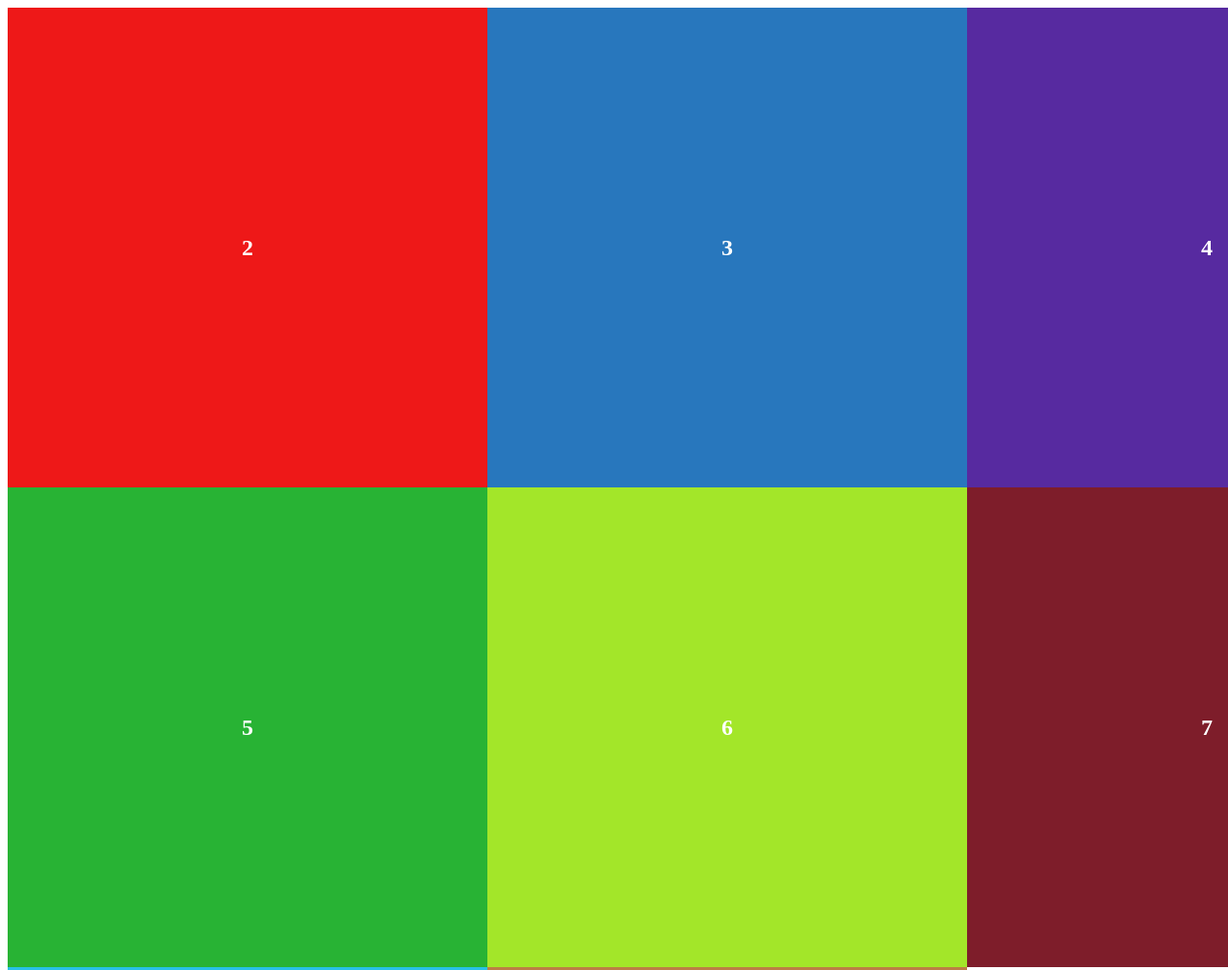
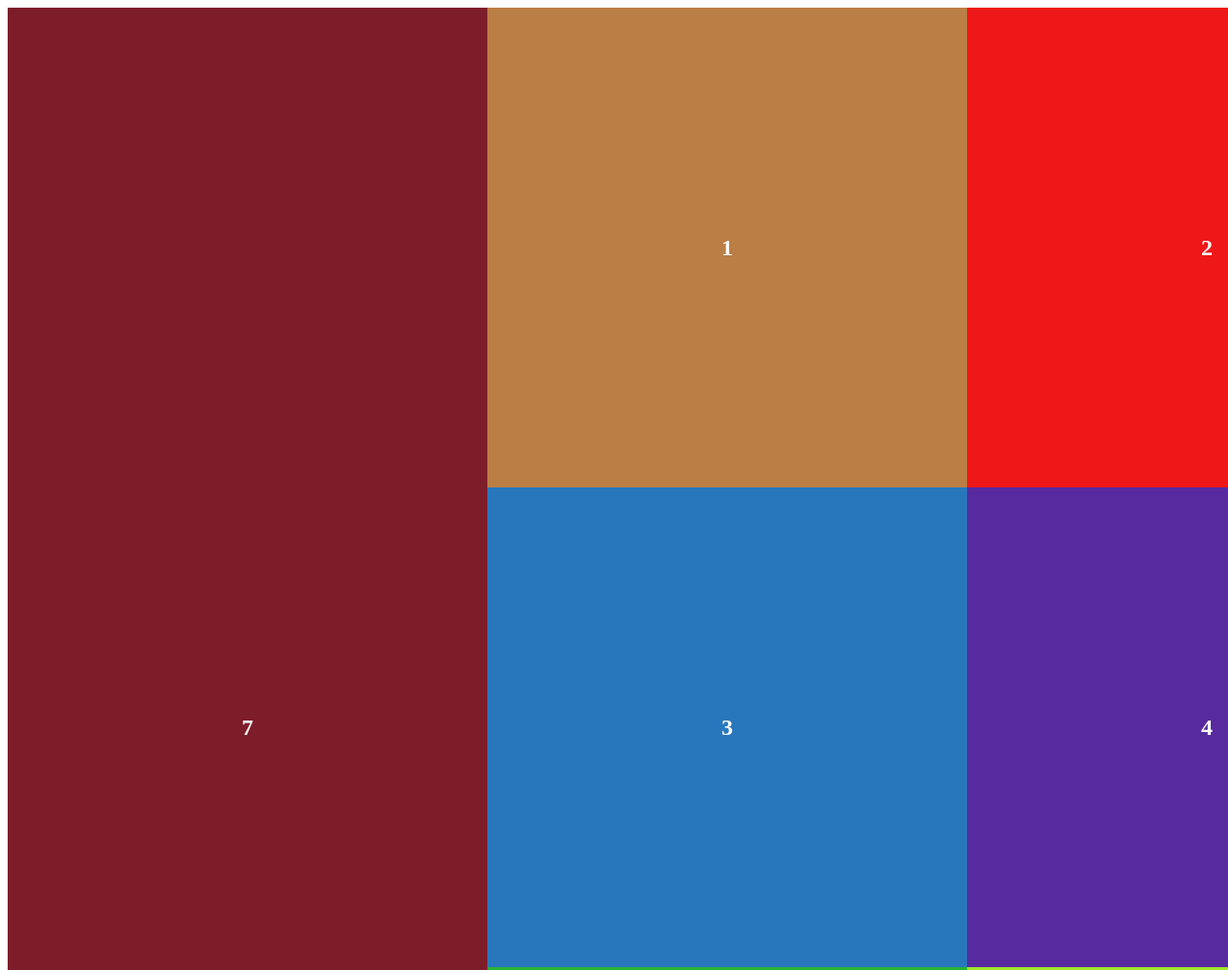
Before and after one commit to DelsarteAdam/Curriculum-vitae, a plain HTML site: page Index.html in a window 1280 px wide. Shown: the top 1011 px of the page at 96% size. Drawn offline with Linux system fonts and the light colour scheme.

Commit message:
final layout

```diff
--- a/style.css
+++ b/style.css
@@ -20,8 +20,6 @@ div {
 
 .zone1 {
   background-color: rgb(187, 126, 69);
-  grid-column: 2 / -1;
-  grid-row: 3 / -1;
 }
 .zone2 {
   background-color: rgb(238, 24, 24);
@@ -40,6 +38,9 @@ div {
 }
 .zone7 {
   background-color: rgb(126, 29, 42);
+
+  grid-row: 1 / 4;
+  height: 1500px;
 }
 .zone8 {
   background-color: rgb(40, 193, 231);
```
